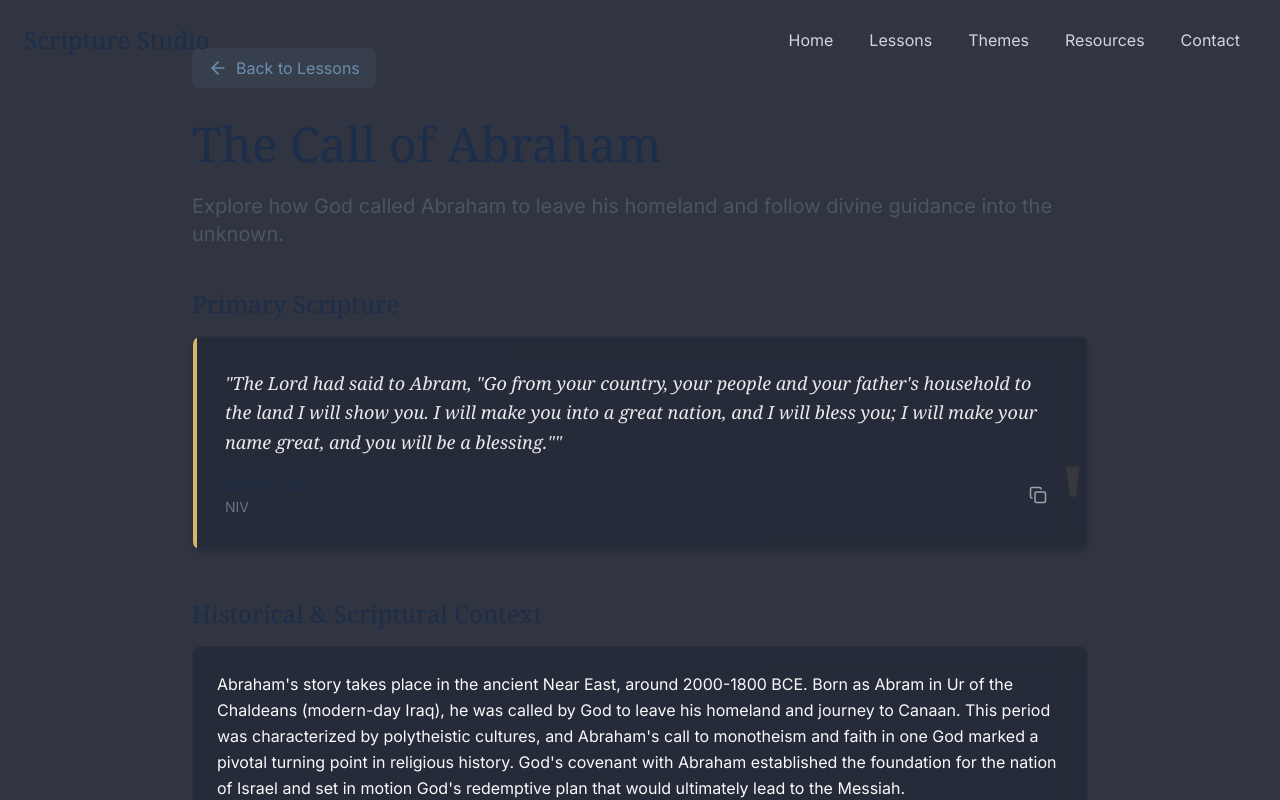
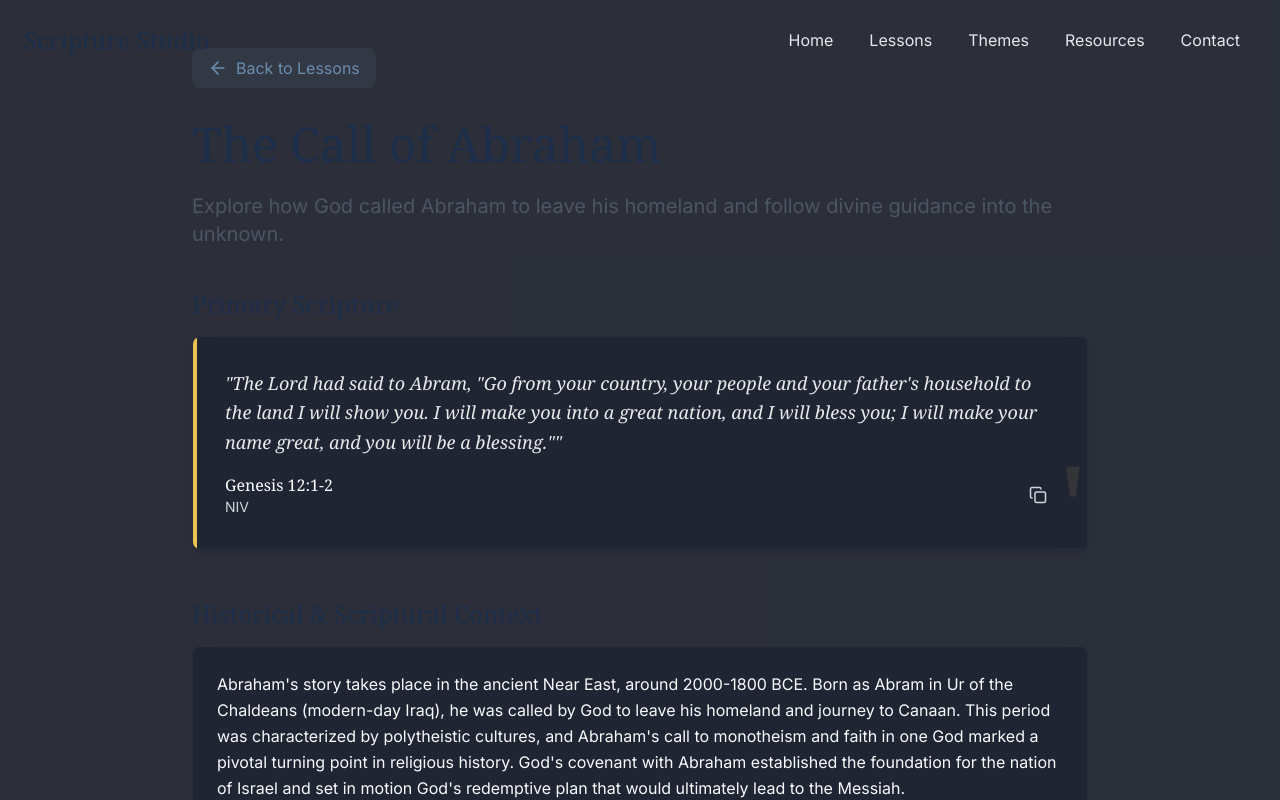
Before and after one commit to destroyallsecrets/scripture-studio-space, a React (Vite) app: page /study/1 in a window 1280 px wide. Shown: the top 800 px of the page. Built offline with nearby package versions, Linux system fonts and the light colour scheme.

Commit message:
Improve color palette readability
Adjust the dark color palette to enhance text readability against the background.

```diff
--- a/src/components/LessonCard.tsx
+++ b/src/components/LessonCard.tsx
@@ -48,15 +48,15 @@ const LessonCard: React.FC<LessonCardProps> = ({
 
       <div className="p-6">
         <h3 className="font-serif text-xl font-medium text-white mb-2 group-hover:text-theme-purple-light transition-colors duration-300">{title}</h3>
-        <p className="text-gray-400 mb-4 line-clamp-2">{description}</p>
+        <p className="text-gray-300 mb-4 line-clamp-2">{description}</p>
 
         <Link
           to={`/study/${id}`}
-          className="inline-flex items-center text-theme-purple hover:text-theme-purple-light transition-colors font-medium group relative overflow-hidden"
+          className="inline-flex items-center text-theme-purple-light hover:text-theme-gold transition-colors font-medium group relative overflow-hidden"
         >
           <span className="relative z-10">Study this lesson</span>
           <ArrowRight className="ml-2 h-4 w-4 transition-transform duration-300 group-hover:translate-x-1" />
-          <span className="absolute bottom-0 left-0 w-0 h-0.5 bg-theme-purple group-hover:w-full transition-all duration-500"></span>
+          <span className="absolute bottom-0 left-0 w-0 h-0.5 bg-theme-purple-light group-hover:w-full transition-all duration-500"></span>
         </Link>
       </div>
     </div>
--- a/src/components/ScriptureCard.tsx
+++ b/src/components/ScriptureCard.tsx
@@ -30,18 +30,18 @@ const ScriptureCard: React.FC<ScriptureCardProps> = ({
       "hover:shadow-md group",
       className
     )}>
-      <div className="absolute top-0 left-0 w-1 h-full bg-biblical-gold" />
+      <div className="absolute top-0 left-0 w-1 h-full bg-theme-gold" />
       <blockquote className="scripture-text mb-4 leading-relaxed">
         "{text}"
       </blockquote>
       <div className="flex items-center justify-between">
         <div>
-          <p className="font-serif text-biblical-navy font-medium">{reference}</p>
-          <p className="text-sm text-gray-500">{translation}</p>
+          <p className="font-serif text-white font-medium">{reference}</p>
+          <p className="text-sm text-gray-300">{translation}</p>
         </div>
         <button
           onClick={handleCopy}
-          className="text-gray-400 hover:text-biblical-blue transition-colors p-2 rounded-full hover:bg-gray-100"
+          className="text-gray-300 hover:text-theme-blue-light transition-colors p-2 rounded-full hover:bg-dark-accent"
           aria-label={copied ? "Copied" : "Copy scripture"}
         >
           {copied ? <Check size={18} /> : <Copy size={18} />}
@@ -49,7 +49,7 @@ const ScriptureCard: React.FC<ScriptureCardProps> = ({
       </div>
 
       {/* Decorative quotation mark */}
-      <div className="absolute -bottom-6 -right-6 text-9xl font-serif text-biblical-gold/10 pointer-events-none">
+      <div className="absolute -bottom-6 -right-6 text-9xl font-serif text-theme-gold/10 pointer-events-none">
         "
       </div>
     </div>
--- a/src/index.css
+++ b/src/index.css
@@ -1,3 +1,4 @@
+
 @import url('https://fonts.googleapis.com/css2?family=Inter:wght@300;400;500;600;700&display=swap');
 
 @tailwind base;
@@ -22,7 +23,7 @@
     --secondary-foreground: 210 20% 98%;
 
     --muted: 230 20% 25%;
-    --muted-foreground: 220 15% 70%;
+    --muted-foreground: 220 15% 80%;  /* Lightened from 70% to 80% */
 
     --accent: 45 80% 60%;
     --accent-foreground: 230 20% 15%;
@@ -73,11 +74,11 @@
   }
 
   .section-subtitle {
-    @apply text-lg md:text-xl text-muted-foreground max-w-2xl mx-auto text-center mb-12;
+    @apply text-lg md:text-xl text-white/80 max-w-2xl mx-auto text-center mb-12;
   }
 
   .nav-link {
-    @apply text-gray-300 hover:text-theme-purple-light transition-colors duration-300 py-2 px-4;
+    @apply text-gray-200 hover:text-theme-purple-light transition-colors duration-300 py-2 px-4;
   }
 
   .scripture-text {
@@ -85,12 +86,12 @@
   }
 
   .reference-tag {
-    @apply inline-flex items-center px-3 py-0.5 rounded-full text-sm font-medium bg-theme-gold/80 text-dark-bg transition-all duration-300;
+    @apply inline-flex items-center px-3 py-0.5 rounded-full text-sm font-medium bg-theme-gold/90 text-dark-bg transition-all duration-300;
   }
 
   /* Swipe controls */
   .swipe-indicator {
-    @apply absolute top-1/2 transform -translate-y-1/2 bg-theme-purple/20 text-theme-purple p-3 rounded-full opacity-0 transition-opacity duration-300 z-10;
+    @apply absolute top-1/2 transform -translate-y-1/2 bg-theme-purple/30 text-white p-3 rounded-full opacity-0 transition-opacity duration-300 z-10;
   }
 
   .swipe-container:hover .swipe-indicator {
--- a/tailwind.config.ts
+++ b/tailwind.config.ts
@@ -1,3 +1,4 @@
+
 import type { Config } from "tailwindcss";
 
 export default {
@@ -64,16 +65,16 @@ export default {
 					stone: '#E0DACE',
 					parchment: '#F7F4E9',
 				},
-				// New dark theme colors
+				// Updated dark theme colors with better contrast
 				dark: {
-					bg: '#1A1F2C',
-					surface: '#252A37',
+					bg: '#141824',           // Slightly darker
+					surface: '#1E2334',       // Slightly darker
 					accent: '#2C3241',
 					border: '#3A4157',
 				},
 				theme: {
 					purple: {
-						light: '#A78BFA',
+						light: '#B9A2FF',    // Lighter purple for better visibility
 						DEFAULT: '#8B5CF6',
 						dark: '#7C3AED'
 					},
@@ -83,7 +84,7 @@ export default {
 						dark: '#D4B535'
 					},
 					blue: {
-						light: '#93C5FD',
+						light: '#A5D7FD',    // Lighter blue for better visibility
 						DEFAULT: '#60A5FA',
 						dark: '#3B82F6'
 					}
```
